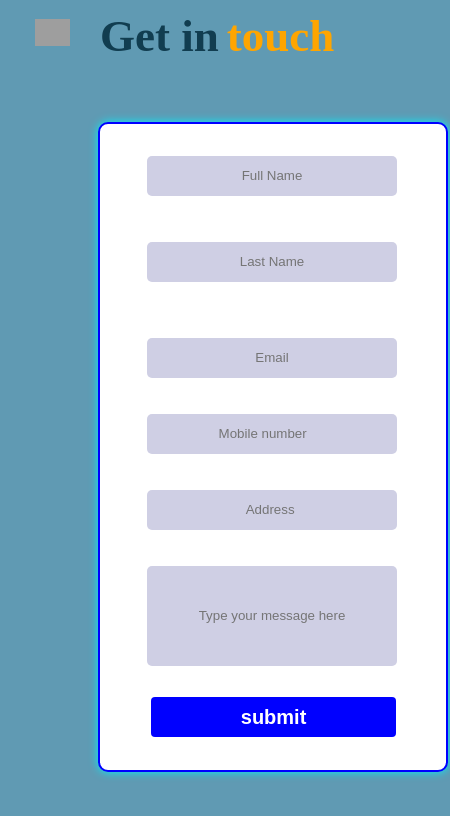
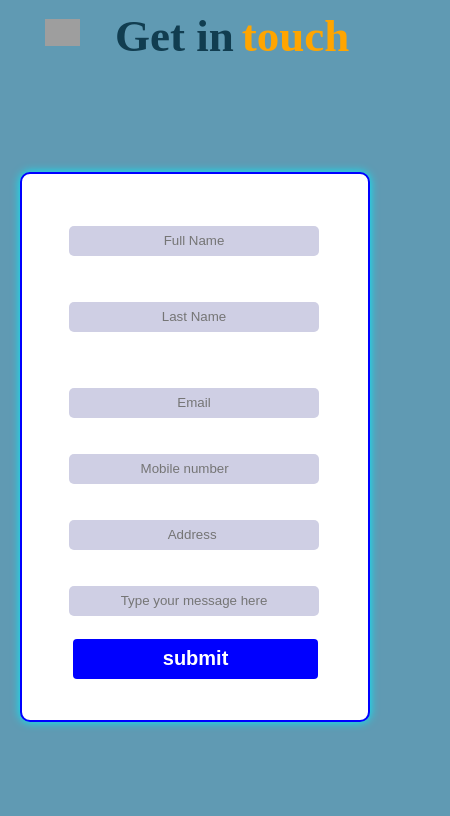
Before and after one commit to Supo123/working-contact-form, a plain HTML site: page workingform.html in a window 390 px wide. Shown: the whole page, 450 px wide, since content can reach past the window. Drawn offline with Linux system fonts and the light colour scheme; grey boxes are pictures that could not be loaded.

Commit message:
your commit message

```diff
--- a/style.css
+++ b/style.css
@@ -698,12 +698,15 @@ margin: 30px;
         position: absolute;
         left:65%;
         top:110%;
+        z-index: 106;
+        cursor: pointer;
     }
     .get a{
         /* position: absolute;
         top:120%;
         left:45%;
         z-index: 30; */
+        z-index: 106;
         display: flex;
         justify-content: center;
         align-items: center;
@@ -799,6 +802,7 @@ margin: 30px;
  }
  @media(max-width:500px){
     .footer{
+        transform: scale(0);
         width:100%;
         height:150px;
         overflow-x: hidden;
@@ -845,101 +849,10 @@ text-align: center;
 
 
 
- /* @media only screen and (max-width: 700px) {
-    .menu-icon {
-        display: block;
-    }
 
-    .allLinks {
-        display: none;
-        position: absolute;
-        top: 100px;
-        right: 5vw;
-        align-items: center;
-        flex-direction: column;
-        justify-content: center;
-        padding: 10px 0;
-        background-color: rgb(50, 89, 143);
-        color: black;
-        z-index: 28;
-        border-radius: 6px;
-    } */
 
-    /* .middle, .last {
-        flex-direction: column;
-    }
 
-    .allLinks a {
-        padding: 10px 20px;
-    }
 
-    .showMenu {
-        display: flex;
-    }
-} */
-
-/* @media (max-width: 550px) {
-    .search-section {
-        width: 300px;
-        height: 35px;
-    }
-
-    .location {
-        width: 300px;
-        height: 35px;
-    }
-}
-
-@media (max-width: 500px) {
-    .search-section {
-        width: 250px;
-        height: 35px;
-    }
-
-    .location {
-        width: 250px;
-        height: 35px;
-    }
-
-    .resume {
-        font-size: 10px;
-        position: absolute;
-        left: 50%;
-        width: 250px;
-    }
-
-    .highlight {
-        display: none;
-    }
-} */
-
-/* @media (max-width: 480px) {
-    .footer {
-        width: 100%;
-        height: 150px;
-        overflow-x: hidden;
-        overflow-y: scroll;
-    }
-} */
-
-/* @media (max-width: 350px) {
-    .trending-box {
-        display: flex;
-        flex-direction: column;
-        width: 250px;
-    }
-}
-
-@media (max-width: 320px) {
-    .highlight {
-        display: none;
-    }
-
-    .linking {
-        position: relative;
-        right: 10px;
-    }
-} */
 
 
 
@@ -948,6 +861,7 @@ text-align: center;
 width:105%;
     position: absolute;
     top:209%;
+    transform: scale(0);
 }
 .container{
     max-width: 1170px;
@@ -1004,16 +918,17 @@ width:105%;
 
 }
 .footer2{
-    display: none;
+    transform: scale(0);
     z-index: 100;
 }
 @media(max-width:543px){
     .footer{
-        display: none;
+
         width:100%;
+        transform: scale(0);
     }
     .footer2{
-        display: block;
+        transform: scale(1);
         position: absolute;
         top:140%;
         z-index: 80;
--- a/workingform.html
+++ b/workingform.html
@@ -49,7 +49,7 @@
                top:80%;
 
             }}
-            @media(max-width:404px){
+            /* @media(max-width:404px){
                 .main-container{
 
 
@@ -60,7 +60,7 @@
                     left:70%;
                     border-radius: 6px;
                 }
-            }
+            } */
             @media(max-width:715px){
                 .main{
                     border-radius: 10px;
@@ -80,6 +80,7 @@
             }
 
 
+
         .get{
             position: absolute;
             left:50%;
@@ -87,15 +88,16 @@
         }
         @media(max-width:914px){
           .get{
-            z-index: 56;
+            z-index: 156;
             position: absolute;
 
             width: 300px;
           }}
-          @media(max-width:410px){
+
+          @media(max-width:505px){
             .get{
                 position: relative;
-                left:250px;
+                left:260px;
             }
           }
 
@@ -156,15 +158,15 @@
           top:-10%;
 
         }
-        @media(max-width:410px){
+        /* @media(max-width:410px){
             .info input{
                 width:200px;
                 position: relative;
                 left:80px ;
             }
-        }
+        } */
 
-        @media(max-width:304px){
+        /* @media(max-width:304px){
                 .main{
                     width:350px;
                 }
@@ -174,26 +176,27 @@
 
 
 
-                }
+                } */
 
-            }
+
             @media(max-width:505px){
                 .main{
                     width:350px;
-                    height: 650px;
+                    height: 550px;
                     position: absolute;
                     top:53%;
                 }
                 .info input{
                  position: relative;
-                 top:-80px;
+                 top:-50px;
                  left:-30px;
                  bottom: 30px;
                 width:250px;
+                height:30px;
                 }
-                .get{
+                .get h1{
                 position: relative;
-                left:240px;
+                left:-5px;
                 margin: 10px;
             }
 
```
